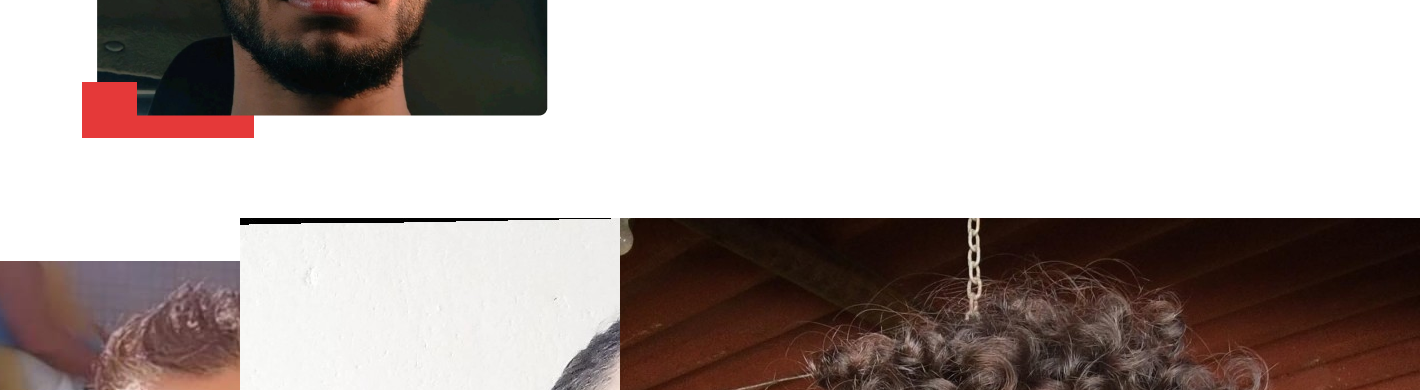
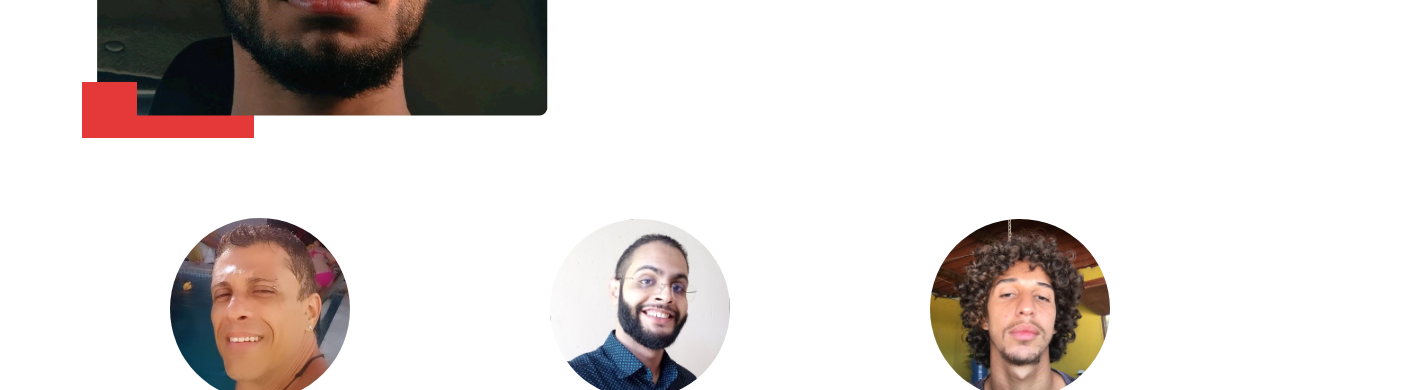
Before and after one commit to codigocerto/equipe04, a plain HTML site: page frontend/src/pages/equipe.html in a window 1280 px wide. Shown: the part 410-800 px from the top of the page, 1420 px wide, since content can reach past the window. Drawn offline with nearby package versions, Linux system fonts and the light colour scheme.

Commit message:
:feat: Adicionado a classe .profile-image-control para page equipe.

```diff
--- a/frontend/src/pages/styles/pages.css
+++ b/frontend/src/pages/styles/pages.css
@@ -17,10 +17,16 @@
     font-family: "Roboto", sans-serif;
   }
 
-  /* equipe */
+  /* page equipe */
+
+  .profile-image-control {
+    max-width: 180px;
+    width: 100%;
+    border-radius: 50%;
+  }
 
 
-  /* forms-mentoria | voluntario */
+  /*  pages forms-mentoria | voluntario */
 
    .form-container {
       margin: 0px 40px 0px 40px;
@@ -43,7 +49,7 @@
     color: #010D00;
     margin: 52px 5px 5px 7px!important;
 }
-  /* termos mentoria | voluntario */
+  /*  pages termos mentoria | voluntario */
 
 
 .nav-term {
```
